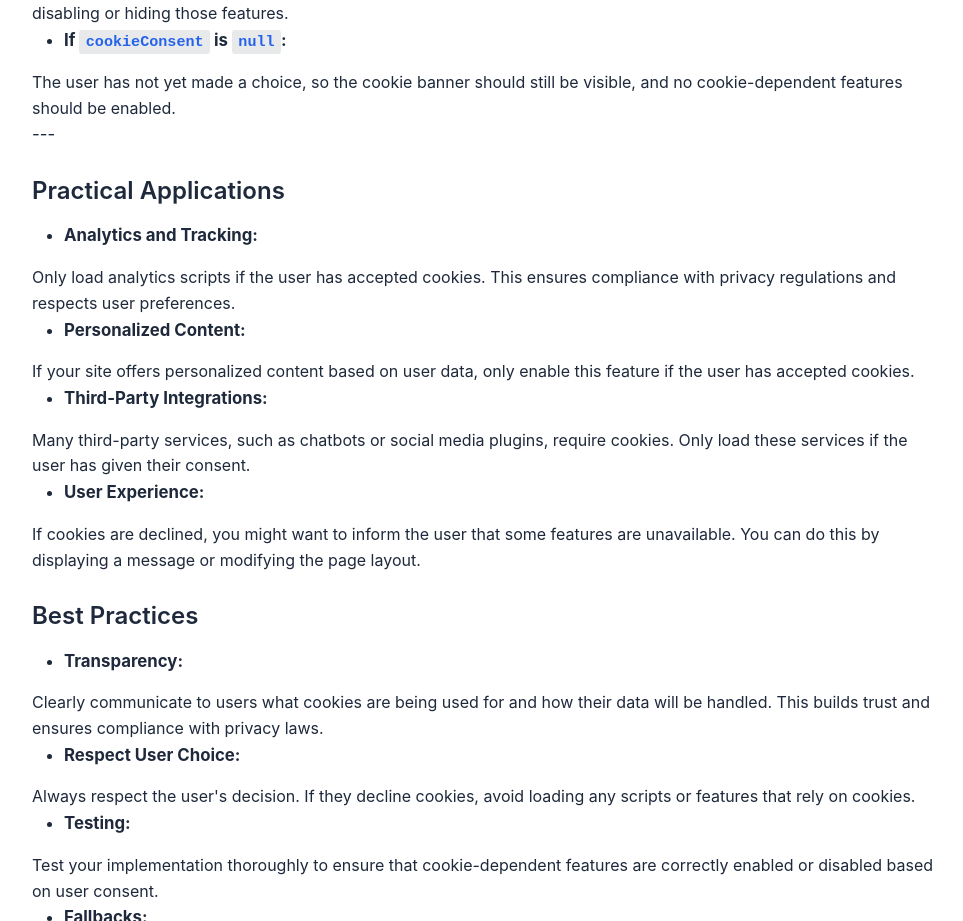
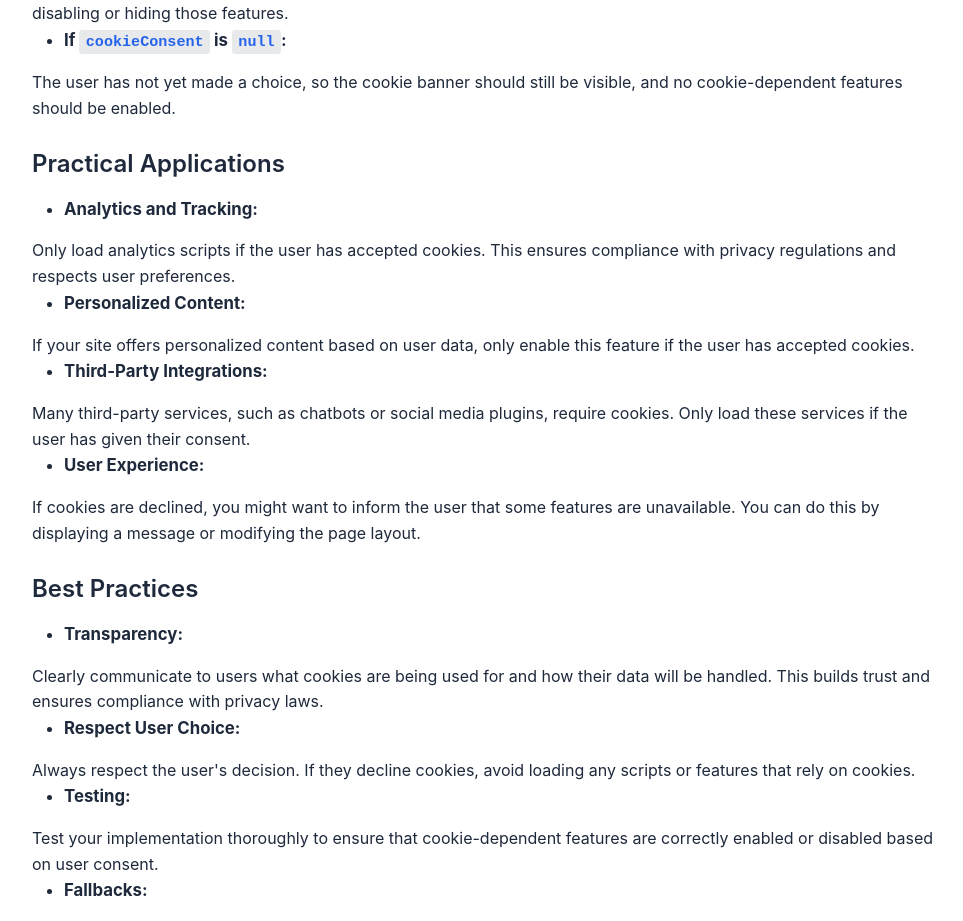
Before and after one commit to QKing-Official/documentation, a plain HTML site: page Paymenter CookieBanner/3. Development and Intergration.html in a window 1280 px wide. Shown: the part 2888-3809 px from the top of the page, without its empty margins (296-1259 px from the left). Drawn offline with Linux system fonts and the light colour scheme.

Commit message:
Update 3. Development and Intergration.html

```diff
--- a/Paymenter CookieBanner/3. Development and Intergration.html
+++ b/Paymenter CookieBanner/3. Development and Intergration.html
@@ -406,7 +406,7 @@ HTML;
 <li><strong>If <code>cookieConsent</code> is <code>null</code>:</strong></li>
 </ul>
   The user has not yet made a choice, so the cookie banner should still be visible, and no cookie-dependent features should be enabled.
-<p>---</p>
+
 <h3>Practical Applications</h3>
 <ul>
 <li><strong>Analytics and Tracking:</strong></li>
```
